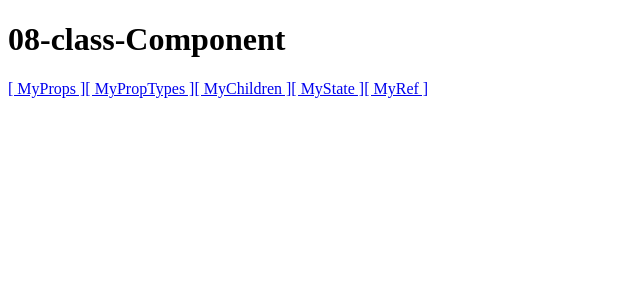
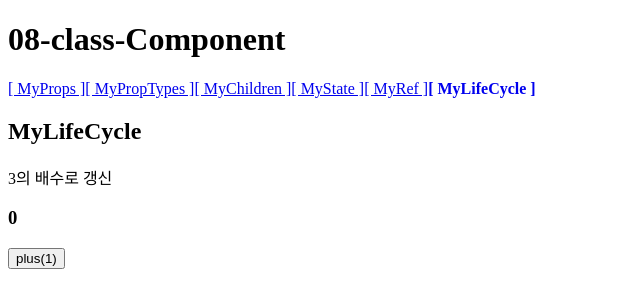
Before and after one commit to sujinlove/react_study, a React (Create React App) app in the folder react08_class_component/: page /mylifecycle in a window 1280 px wide. Shown: the top 308 px of the page, without its empty margins (0-640 px from the left). Built offline with nearby package versions, Linux system fonts and the light colour scheme.

Commit message:
LifeCycle

```diff
--- a/react08_class_component/src/App.js
+++ b/react08_class_component/src/App.js
@@ -8,6 +8,8 @@ import MyChildren from "./components/MyChildren";
 
 import MyState from "./components/MyState"; // hook 의 useState component
 import MyRef from "./components/MyRef";
+
+import MyLifeCycle from "./components/MyLifeCycle";
 
 class App extends React.Component {
   // Inline CSS 를 리턴하기 위한 getter 함수 정의
@@ -45,12 +47,17 @@ class App extends React.Component {
           [ MyRef ]
         </NavLink>
 
+        <NavLink activeStyle={this.myStyle} to="/mylifecycle">
+          [ MyLifeCycle ]
+        </NavLink>
+
         <Switch>
           <Route path="/myprops" component={MyProps} />
           <Route path="/myproptypes" component={MyPropTypes} />
           <Route path="/mychidren" component={MyChildren} />
           <Route path="/mystate" component={MyState} />
           <Route path="/myref" component={MyRef} />
+          <Route path="/mylifecycle" component={MyLifeCycle} />
 
           <Route path="/" />
         </Switch>
--- /dev/null
+++ b/react08_class_component/src/components/MyLifeCycle.js
@@ -0,0 +1,133 @@
+import React, { Component } from "react";
+
+class MyLifeCycle extends Component {
+  /**
+   * [Mount] (1) componetn constructor 컴포넌트 생성자
+   * 이 컴포넌트가 생성될 때 최초 1회만 실행된다.
+   * 이 메서드의 용도는 초기 state 값을 결정하는 것이다.
+   * --> 이벤트 핸들러를 bind 해야한다는 불편함 때문에 잘 사용되지 않는다.
+   *
+   * @param {*} props
+   */
+
+  constructor(props) {
+    super(props);
+    console.log("[Mount] (1) 컴포넌트 생성자");
+
+    /* update 상태를 확인하기 위한 state 값 생성 */
+    // (필요하다면) 초기 state값 결정
+    this.state = {
+      number: 0
+    };
+  }
+  /**
+   * [Mount] (2) 최초 마운트 시와 갱신 시 모두에서 render() 메서드를 호출하기 직전에 호출된다.
+   * state를 갱신하기 위한 객체를 반환하거나, null을 반환하여 아무 것도 갱신하지 않을 수 있다.
+   * 이 메서드는 시간이 흐름에 따라 변하는 props에 state가 의존하는 아주 드문 사용레를 위하여 존재한다.
+   * 코드가 장황해지고, 이로 인하여 컴포넌트를 이해하기 어려워지므로 보다 간단한 다른 대안들에 익숙해지는 것을 권장한다.
+   *
+   *
+   * @param {*} props
+   * @param {*} state
+   */
+
+  static getDerivedStateFromProps(props, state) {
+    console.log("[Mount] (2) getDerivedStateFromProps");
+  }
+
+  /**
+   * [Mount] (3) 렌더링(= 화면출력) 함수
+   * 라이프 사이클 메서드 중 유일한 필수 메서드
+   * 이 메서드 안에서 this.props 나 this.state 에 접근할 수 있으며,
+   * 리액트 요소 (HTML 태그, 다른 컴포넌트)를 반환한다.
+   *
+   * 이 메서드 안에서는 이벤트 핸들러가 아닌 곳에서 setState()를 사용하면 안되며,
+   * 브라우저의 DOM에 직접 접근해서도 안된다,
+   *
+   * DOM 정보를 가져오거나 state에 변화를 줄 때는 componentDidMount()에서 처리해야한다.
+   *
+   */
+
+  /**
+   * [Mount] (4) render() 함수에 의해 브라우저에게 DOM이 표시괸 후 호출된다.
+   * 즉, render() 함수가 실행되고, 화면서 HTML요소가 표시된 직후에 호출된다.
+   * jQuery 등 기타 외부 라이브러리로 DOM을 제어하고자 하 ㄹ경우 이 위치에서 구현해야한다,
+   * setTimeut, setInterval, Ajax 요청도 같은 작업도 이 한순ㄱ간에 실행되었습
+   *
+   */
+
+  /**
+   * [Update] (2) 컴포넌트 상태가 변경되어 화면이 갱신되기 직전에 호출된다,.
+   * 즉 update 상태에서 render() 함수가 실행되기 직전에 호출된다
+   * 이 함수에서 ture를 리턴하면 render() 가 실행되고, false를 리턴하면 render()를 실행하지 않는다.
+   *
+   * // update가 발생하는 경우
+   * 1) props값이 새롭게 전달된 경우 : getDerivedStateFromProps-> shouldComponentUpdate -> render
+   *
+   * 2) setState가 호출된 경우 : shouldComponentUpdate -> render
+   *
+   * 3) forceUpdate() 가 호출되어 화면이 강제로 갱신되는 경우 : render
+   */
+  shouldComponentUpdate(nextProps, nextState) {
+    console.log("[Update] (2) shouldComponentUpdate 실행되었습니다.");
+    // -> nextState는 this.state 에서 변경될 값을 의미
+
+    console.log(
+      ">> 원본 state = %d, nextState = %d",
+      this.state.number,
+      nextState.number
+    );
+
+    let refresh = true;
+    if (nextState.number % 3 !== 0) {
+      refresh = false;
+    }
+
+    return refresh;
+  }
+
+  /**
+   * [Update] (3) 컴포넌트 변화를 DOM에 반영하기 바로 직전 (render실행 직후)에 실행된다.거의 사용안함
+   */
+  getSnapshotBeforeUpdate(prevProps, prevState) {
+    console.log("[Unmount] (3) getSnapshotBeforeUpdate 실행되었습니다.");
+    return prevState;
+  }
+
+  /**
+   * [Update] (4) 컴포넌트의 업데이터 작업이 끝난 후 (render 실행 후) 호출된다.
+   */
+  componentDidUpdate(prevProps, prevState) {
+    console.log("[Unmount] (4) componentDidUpdate 실행되었습니다.");
+  }
+
+  /**
+   * [Unmount] 컴포넌트가 화면에서 제거될 때 호출
+   */
+  componentWillUnmount(prevProps, prevState) {
+    console.log("[Unmount] (4) componentWillUnmount 실행되었습니다.");
+  }
+
+  componentDidMount() {
+    console.log("[Mount] (4) componentDidMount가 실행되었습니다.");
+  }
+
+  render() {
+    console.log("[Mount] (3) render");
+    return (
+      <div>
+        <h2>MyLifeCycle</h2>
+        <p>3의 배수로 갱신</p>
+        <h3>{this.state.number}</h3>
+        <button
+          type="button"
+          onClick={e => this.setState({ number: this.state.number + 1 })}
+        >
+          plus(1)
+        </button>
+      </div>
+    );
+  }
+}
+
+export default MyLifeCycle;
```
Also changed, not shown: 1 other file (tests, documents, lock files or other folders).
